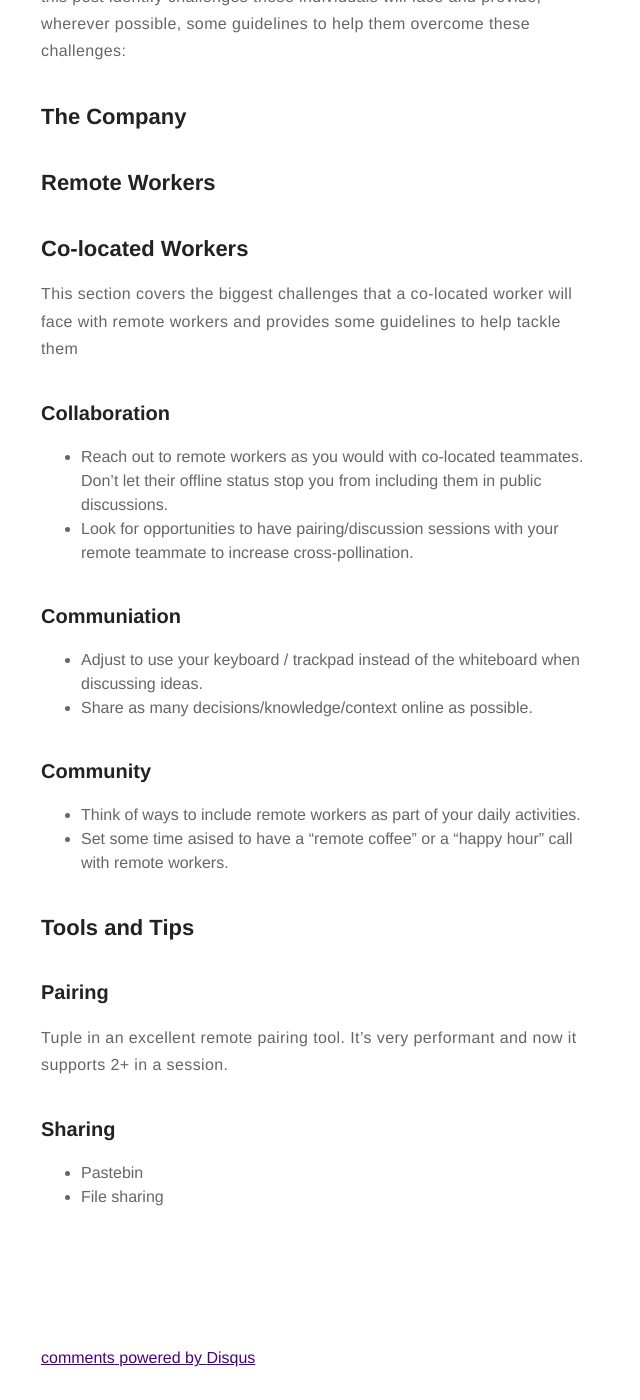
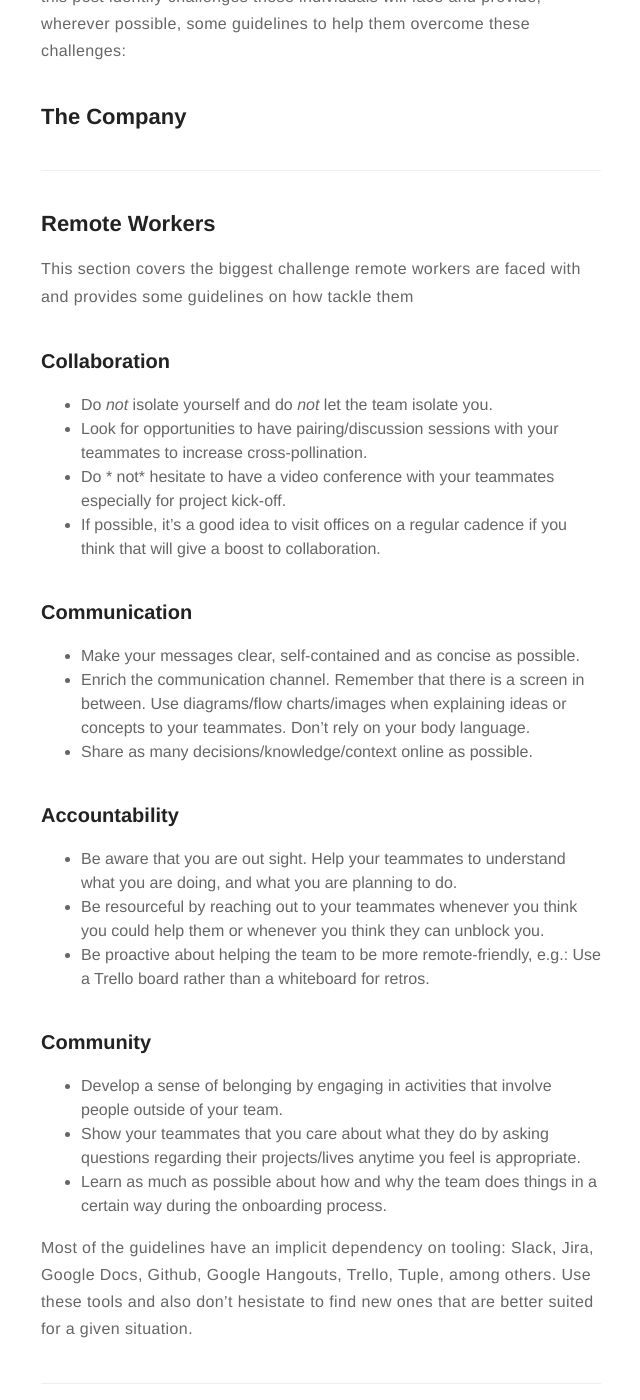
Before and after one commit to minostro/minostro.github.io, a Jekyll site: the page built from _posts/2020-01-04-remote-work.markdown, in a window 1280 px wide and 1400 px high, scrolled down 935 px. Shown: the whole window, without its empty margins (319-959 px from the left). Built offline with Jekyll 4.4.1, drawn with Linux system fonts in a browser that asks for light colours; comment, search, counter and statistics services are not loaded.

Commit message:
Add remote workers section

```diff
--- a/_posts/2020-01-04-remote-work.markdown
+++ b/_posts/2020-01-04-remote-work.markdown
@@ -14,7 +14,35 @@ A worker is said to be performing remote work when they are situated far from th
 Embracing remote work poses challenges at different levels of the organization.It is important to recognize that no oly Remote Workers are responsibles to making this work. The company and Co-located teammates are equually important on this. The following four sections of this post identify challenges these individuals will face and provide, wherever possible, some guidelines to help them overcome these challenges:
 
 ## The Company
+
+___
 ## Remote Workers
+This section covers the biggest challenge remote workers are faced with and provides some guidelines on how tackle them
+
+### Collaboration
+* Do *not* isolate yourself and do *not* let the team isolate you.
+* Look for opportunities to have pairing/discussion sessions with your teammates to increase cross-pollination.
+* Do * not* hesitate to have a video conference with your teammates especially for project kick-off.
+* If possible, it's a good idea to visit offices on a regular cadence if you think that will give a boost to collaboration.
+
+### Communication
+* Make your messages clear, self-contained and as concise as possible.
+* Enrich the communication channel. Remember that there is a screen in between. Use diagrams/flow charts/images when explaining ideas or concepts to your teammates. Don't rely on your body language.
+* Share as many decisions/knowledge/context online as possible.
+
+### Accountability
+* Be aware that you are out sight. Help your teammates to understand what you are doing, and what you are planning to do.
+* Be resourceful by reaching out to your teammates whenever you think you could help them or whenever you think they can unblock you.
+* Be proactive about helping the team to be more remote-friendly, e.g.: Use a Trello board rather than a whiteboard for retros.
+
+### Community
+* Develop a sense of belonging by engaging in activities that involve people outside of your team.
+* Show your teammates that you care about what they do by asking questions regarding their projects/lives anytime you feel is appropriate.
+* Learn as much as possible about how and why the team does things in a certain way during the onboarding process.
+
+Most of the guidelines have an implicit dependency on tooling: Slack, Jira, Google Docs, Github, Google Hangouts, Trello, Tuple, among others. Use these tools and also don't hesistate to find new ones that are better suited for a given situation.
+
+___
 ## Co-located Workers
 This section covers the biggest challenges that a co-located worker will face with remote workers and provides some guidelines to help tackle them
 
@@ -30,6 +58,7 @@ This section covers the biggest challenges that a co-located worker will face wi
 * Think of ways to include remote workers as part of your daily activities.
 * Set some time asised to have a "remote coffee" or a "happy hour" call with remote workers.
 
+___
 ## Tools and Tips
 ### Pairing
 Tuple in an excellent remote pairing tool. It's very performant and now it supports 2+ in a session.
```
